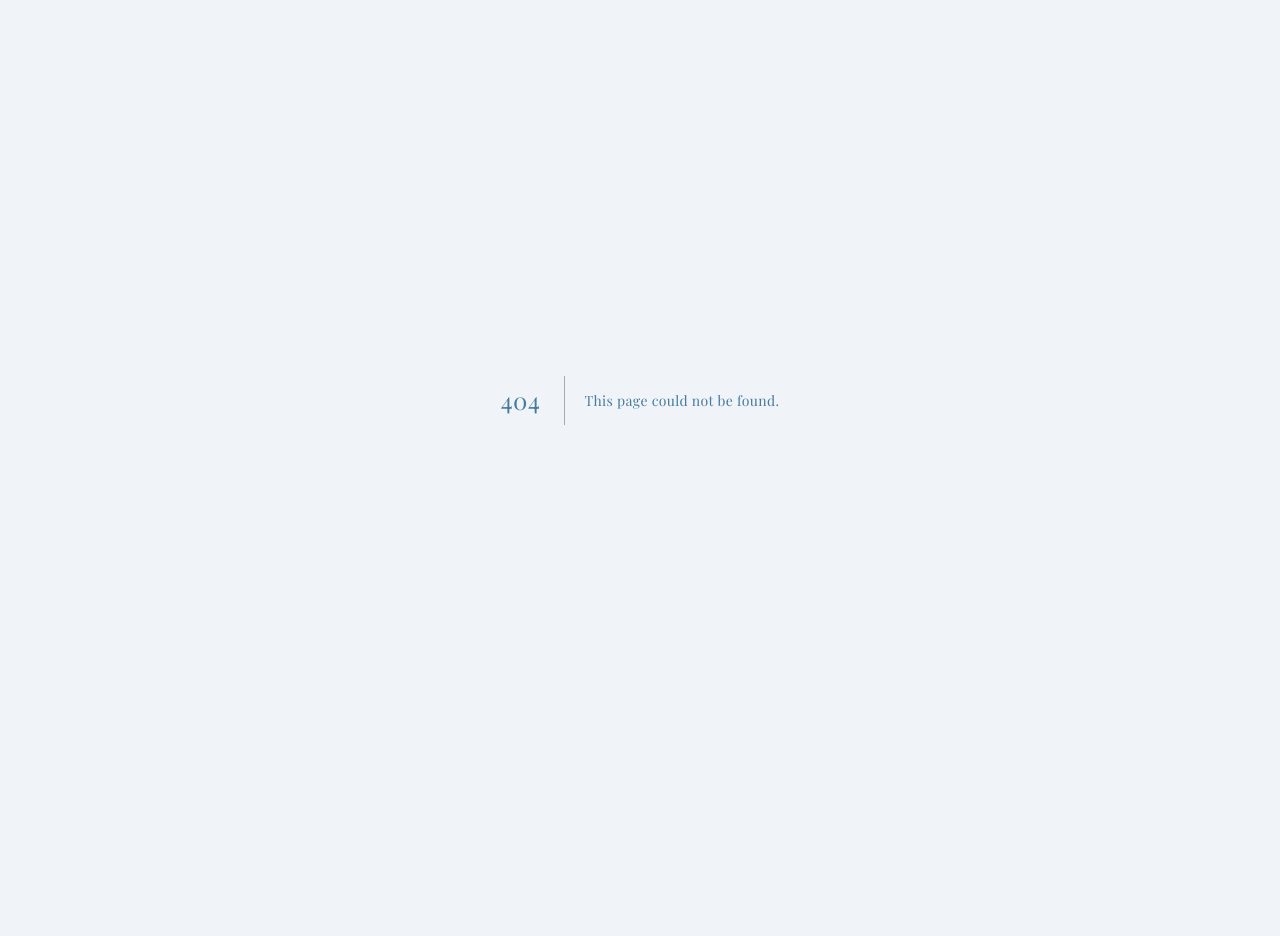
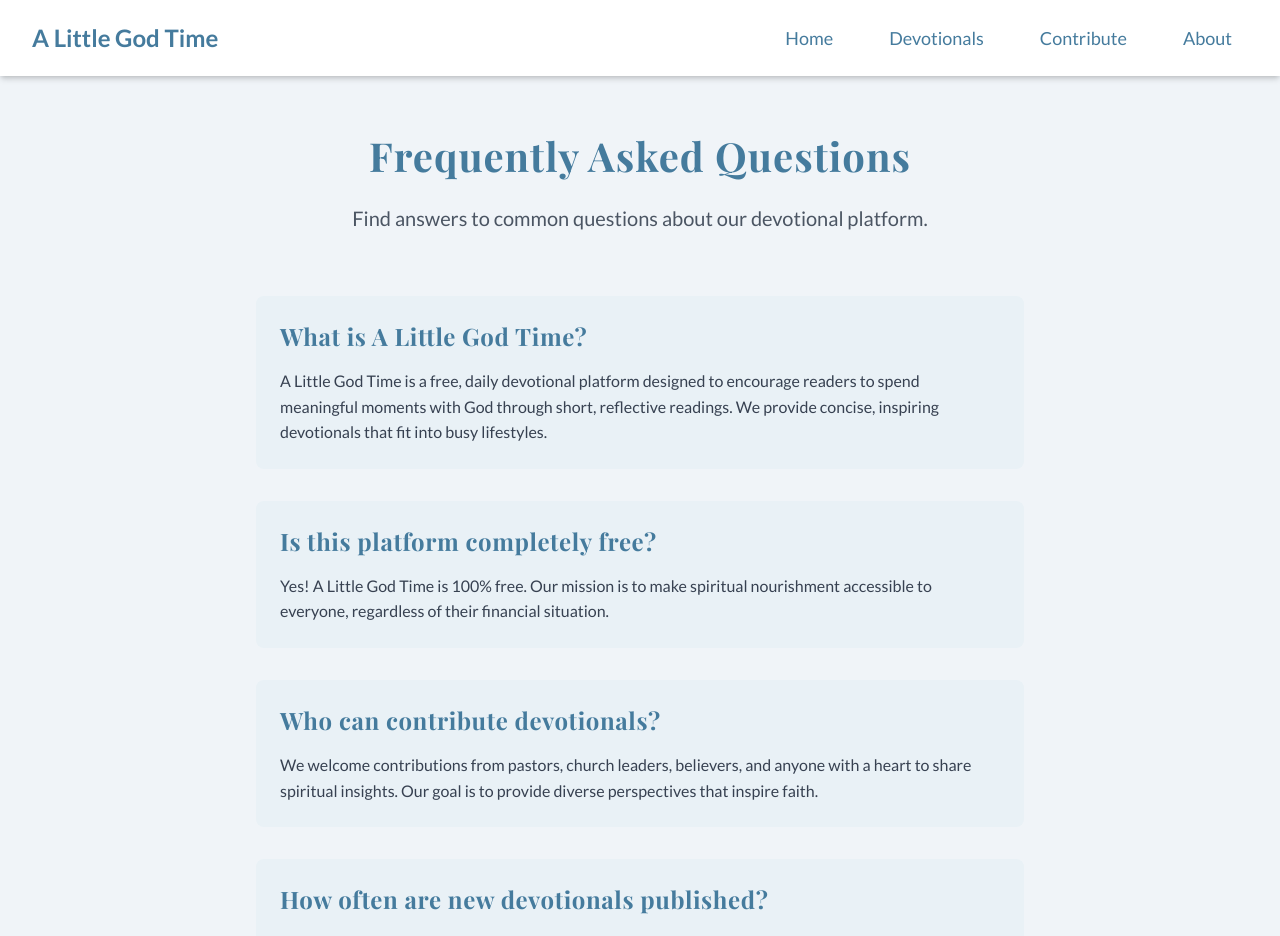
Before and after one commit to joelbyler272/a-little-god-time, a Next.js app: page /faq in a window 1280 px wide. Before the commit this address had no page. Shown: the top 936 px of the page. Before the commit the page ends 800 px from the top, so only its background shows below. Built offline with nearby package versions, Linux system fonts and the light colour scheme.

Commit message:
Create FAQ page with comprehensive questions and answers

```diff
--- /dev/null
+++ b/pages/faq/index.js
@@ -0,0 +1,67 @@
+import Head from 'next/head'
+import Layout from '../../components/Layout'
+
+export default function FAQ() {
+  const faqs = [
+    {
+      question: "What is A Little God Time?",
+      answer: "A Little God Time is a free, daily devotional platform designed to encourage readers to spend meaningful moments with God through short, reflective readings. We provide concise, inspiring devotionals that fit into busy lifestyles."
+    },
+    {
+      question: "Is this platform completely free?",
+      answer: "Yes! A Little God Time is 100% free. Our mission is to make spiritual nourishment accessible to everyone, regardless of their financial situation."
+    },
+    {
+      question: "Who can contribute devotionals?",
+      answer: "We welcome contributions from pastors, church leaders, believers, and anyone with a heart to share spiritual insights. Our goal is to provide diverse perspectives that inspire faith."
+    },
+    {
+      question: "How often are new devotionals published?",
+      answer: "We aim to publish a new devotional every day. Our contributors come from various backgrounds, ensuring a rich and varied spiritual experience."
+    },
+    {
+      question: "How can I contribute a devotional?",
+      answer: "Visit our Contribute page to submit your devotional. We have clear guidelines to help you craft a meaningful, concise reflection that can inspire others."
+    },
+    {
+      question: "Can I share devotionals on social media?",
+      answer: "Absolutely! We encourage sharing our devotionals to spread inspiration. Each devotional page has social media sharing buttons to make this easy."
+    }
+  ]
+
+  return (
+    <Layout>
+      <Head>
+        <title>FAQ - A Little God Time</title>
+        <meta name="description" content="Frequently asked questions about A Little God Time, our daily devotional platform." />
+      </Head>
+
+      <div className="max-width-container py-12">
+        <div className="max-w-3xl mx-auto">
+          <header className="text-center mb-16">
+            <h1 className="text-4xl font-bold text-dark-blue mb-4">
+              Frequently Asked Questions
+            </h1>
+            <p className="text-xl text-gray-600">
+              Find answers to common questions about our devotional platform.
+            </p>
+          </header>
+
+          <div className="space-y-8">
+            {faqs.map((faq, index) => (
+              <div
+                key={index}
+                className="bg-soft-blue/10 p-6 rounded-lg hover:shadow-md transition-shadow duration-300"
+              >
+                <h2 className="text-2xl font-semibold text-dark-blue mb-4">
+                  {faq.question}
+                </h2>
+                <p className="text-gray-700">{faq.answer}</p>
+              </div>
+            ))}
+          </div>
+        </div>
+      </div>
+    </Layout>
+  )
+}
```
